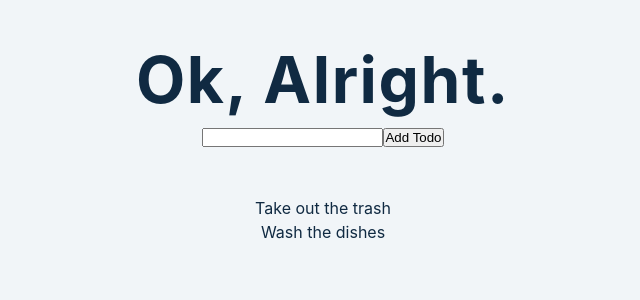
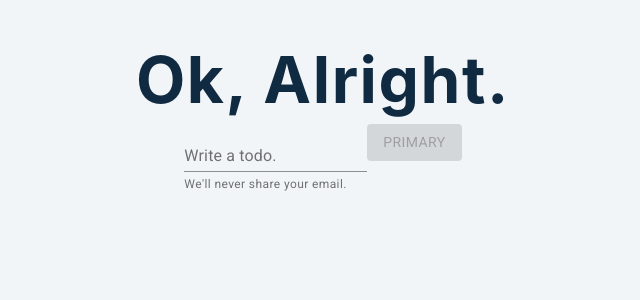
Before and after one commit to robdcampbell/react-todo-list-firebase, a React (Create React App) app: page / in a window 1280 px wide. Shown: the top 300 px of the page, without its empty margins (317-957 px from the left). Built offline with nearby package versions, Linux system fonts and the light colour scheme.

Commit message:
Add material UI, complete basic functionality of adding input to a list, and begin connecting app to Firebase(for the backend)

```diff
--- a/package.json
+++ b/package.json
@@ -3,6 +3,7 @@
   "version": "0.1.0",
   "private": true,
   "dependencies": {
+    "@material-ui/core": "^4.11.2",
     "@testing-library/jest-dom": "^5.11.4",
     "@testing-library/react": "^11.1.0",
     "@testing-library/user-event": "^12.1.10",
--- a/src/App.js
+++ b/src/App.js
@@ -1,27 +1,65 @@
+import {
+  Button,
+  FormControl,
+  InputLabel,
+  Input,
+  FormHelperText,
+} from "@material-ui/core";
 import React, { useState, useEffect } from "react";
+import Todo from "./components/Todo/Todo";
 
-const defaulTasks = [
-  { id: 1, task: "Take out the trash" },
-  { id: 2, task: "Wash the dishes" },
-];
+//const defaulTasks = ["Take out the trash", "Wash the dishes"];
 
 const App = () => {
-  const [todos, setTodos] = useState(defaulTasks);
-  const [loading, setLoading] = useState(false);
+  const [todos, setTodos] = useState([]);
+  const [input, setInput] = useState("");
+  // const [loading, setLoading] = useState(false);
+
+  const addTodo = (e) => {
+    e.preventDefault();
+
+    if (input !== "") {
+      setTodos([...todos, input]);
+      setInput("");
+    }
+    console.log("please add something");
+  };
 
   useEffect(() => {}, []);
 
   return (
     <div className="container">
       <h1>Ok, Alright.</h1>
-      <input type="text" />
-      <button>Add Todo</button>
+      <form>
+        <FormControl>
+          <InputLabel htmlFor="my-input">Write a todo.</InputLabel>
+          <Input
+            aria-describedby="Task input"
+            type="text"
+            placeholder="Add task..."
+            value={input}
+            onChange={(e) => setInput(e.target.value)}
+          />
+          <FormHelperText id="my-helper-text">
+            We'll never share your email.
+          </FormHelperText>
+        </FormControl>
+
+        <Button
+          disabled={!input}
+          variant="contained"
+          color="primary"
+          type="submit"
+          onClick={addTodo}
+        >
+          Primary
+        </Button>
+      </form>
 
       <div className="container">
         <ul>
-          {todos.map((todo) => {
-            const { id, task } = todo;
-            return <li key={id}>{task}</li>;
+          {todos.map((todo, index) => {
+            return <Todo key={index} text={todo} />;
           })}
         </ul>
       </div>
--- /dev/null
+++ b/src/components/Todo/Todo.css
@@ -0,0 +1,3 @@
+.list-container {
+  text-align: center;
+}
--- /dev/null
+++ b/src/components/Todo/Todo.js
@@ -0,0 +1,24 @@
+import React from "react";
+import "./Todo.css";
+import {
+  List,
+  ListItem,
+  ListItemText,
+  ListItemAvatar,
+  Avatar,
+} from "@material-ui/core";
+
+const Todo = (props) => {
+  return (
+    <List className="list-container">
+      <ListItem>
+        <ListItemAvatar>
+          <Avatar />
+        </ListItemAvatar>
+        <ListItemText primary={props.text} secondary="Tentative deadline..." />
+      </ListItem>
+    </List>
+  );
+};
+
+export default Todo;
```
Also changed, not shown: src/firebase.js (added), 2 other files (tests, documents, lock files or other folders).
